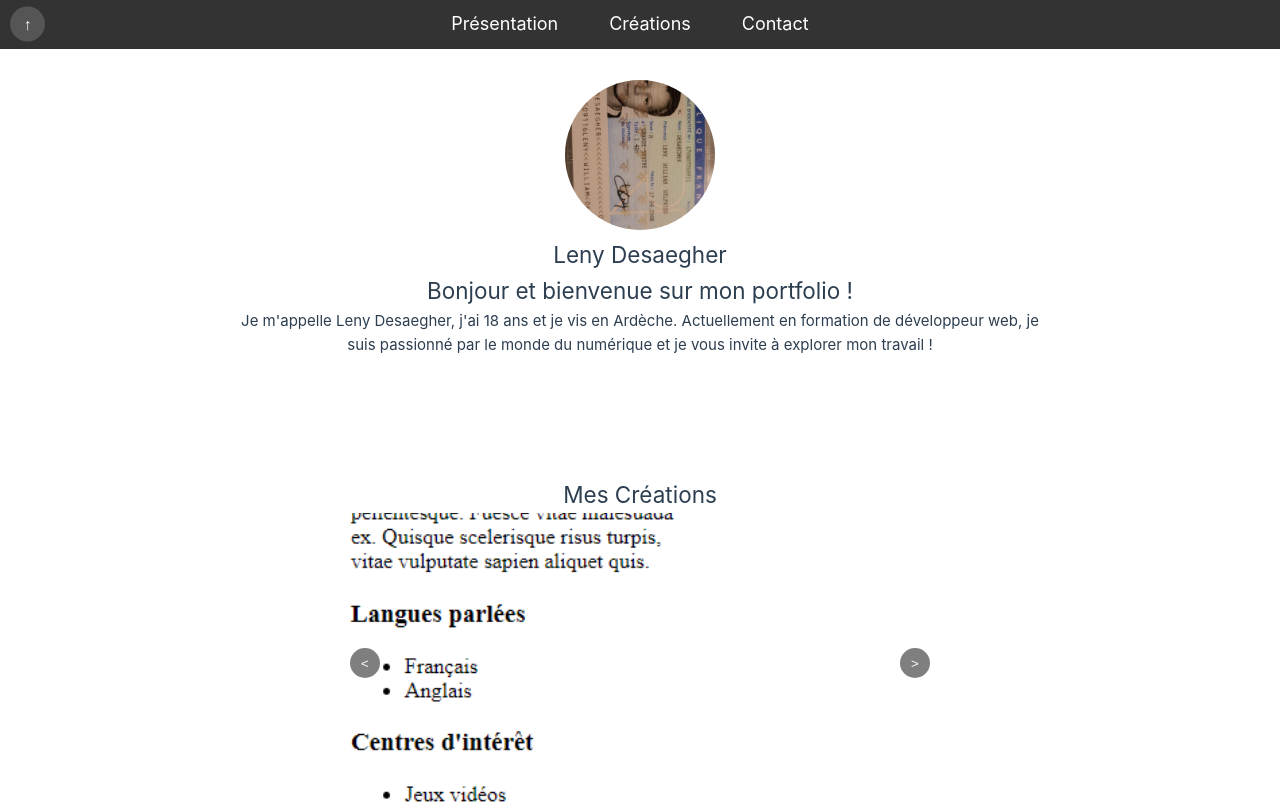
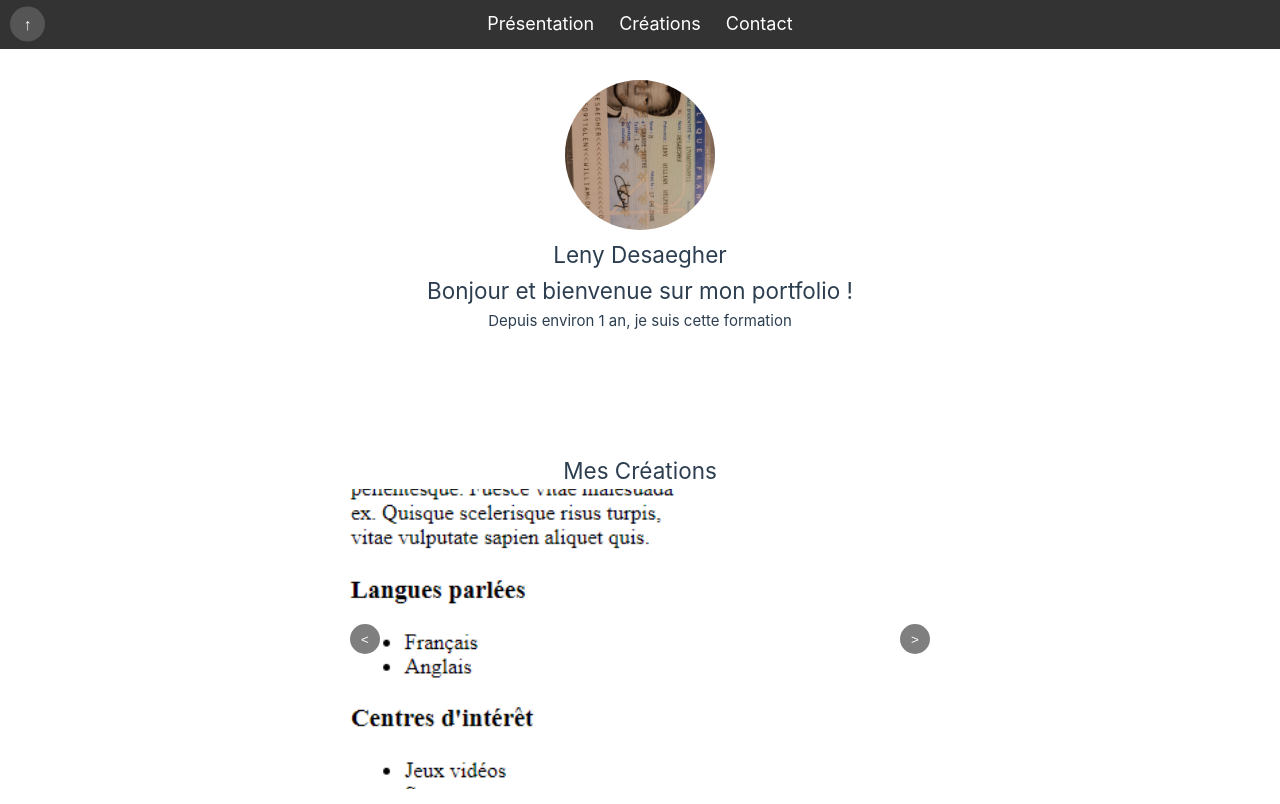
Before and after one commit to Reyzouu/Portfolio, a Vue app in the folder portfolio/: page / in a window 1280 px wide. Shown: the top 804 px of the page. Built offline with nearby package versions, Linux system fonts and the light colour scheme.

Commit message:
Détails Header

```diff
--- a/portfolio/src/components/Header.vue
+++ b/portfolio/src/components/Header.vue
@@ -8,9 +8,14 @@
         <!-- Navigation -->
         <nav>
             <ul>
-                <li><router-link to="#presentation">Présentation</router-link></li>
-                <li><router-link to="#creations">Créations</router-link></li>
-                <li><router-link to="#contact">Contact</router-link></li>
+                <li
+                  v-for="item in menuItems"
+                  :key="item.id"
+                  :class="{ active: activeTab === item.id }"
+                  @click="setActiveTab(item.id)"
+                >
+                    <router-link :to="item.link">{{ item.label }}</router-link>
+                </li>
             </ul>
         </nav>
     </header>
@@ -19,9 +24,22 @@
 <script>
 export default {
     name: 'Header',
+    data() {
+        return {
+            activeTab: null, // ID de l'onglet actif
+            menuItems: [
+                { id: 'presentation', label: 'Présentation', link: '#presentation' },
+                { id: 'creations', label: 'Créations', link: '#creations' },
+                { id: 'contact', label: 'Contact', link: '#contact' },
+            ],
+        };
+    },
     methods: {
         scrollToTop() {
-            window.scrollTo({ top: 0, behavior: 'smooth' }); // Défilement fluide jusqu'en haut de la page
+            window.scrollTo({ top: 0, behavior: 'smooth' }); // Défilement fluide
+        },
+        setActiveTab(id) {
+            this.activeTab = id; // Met à jour l'onglet actif
         },
     },
 };
@@ -32,19 +50,19 @@ header {
     width: 100%;
     background-color: #333;
     color: #fff;
-    padding: 10px 20px; /* Espacement horizontal */
+    padding: 10px 20px;
     display: flex;
     justify-content: center;
     align-items: center;
-    position: fixed; /* Fixe le header en haut de la page si désiré */
+    position: fixed;
     top: 0;
     left: 0;
-    z-index: 1000; /* Assure que le header passe par-dessus d'autres éléments */
+    z-index: 1000;
 }
 
 .scroll-to-top {
     position: absolute;
-    left: 10px; /* Positionnez la flèche à gauche */
+    left: 10px;
     top: 50%;
     transform: translateY(-50%);
     background-color: #555;
@@ -74,17 +92,29 @@ nav ul {
 }
 
 nav ul li {
-    margin-right: 20px;
+    position: relative;
 }
 
 nav ul li a {
     color: #fff;
     text-decoration: none;
-    transition: color 0.5s;
     font-size: large;
+    padding: 5px 0;
+}
+
+nav ul li.active::after {
+    content: "";
+    position: absolute;
+    bottom: -5px; /* Positionné sous le texte */
+    left: 0;
+    right: 0;
+    height: 3px; /* Épaisseur de la barre */
+    background-color: #fff; /* Couleur de la barre */
+    border-radius: 2px;
+    transition: all 0.3s ease-in-out;
 }
 
 nav ul li a:hover {
-    color: #aaa;
+    color: #aaa; /* Optionnel : couleur au survol */
 }
 </style>
--- a/portfolio/src/views/Accueil.vue
+++ b/portfolio/src/views/Accueil.vue
@@ -8,8 +8,7 @@
                     <h1>Leny Desaegher</h1>
                     <h2>Bonjour et bienvenue sur mon portfolio !</h2>
                     <p>
-                        Je m'appelle Leny Desaegher, j'ai 18 ans et je vis en Ardèche. Actuellement en formation de
-                        développeur web, je suis passionné par le monde du numérique et je vous invite à explorer mon travail !
+                        Depuis environ 1 an, je suis cette formation
                     </p>
                 </div>
             </div>
```
